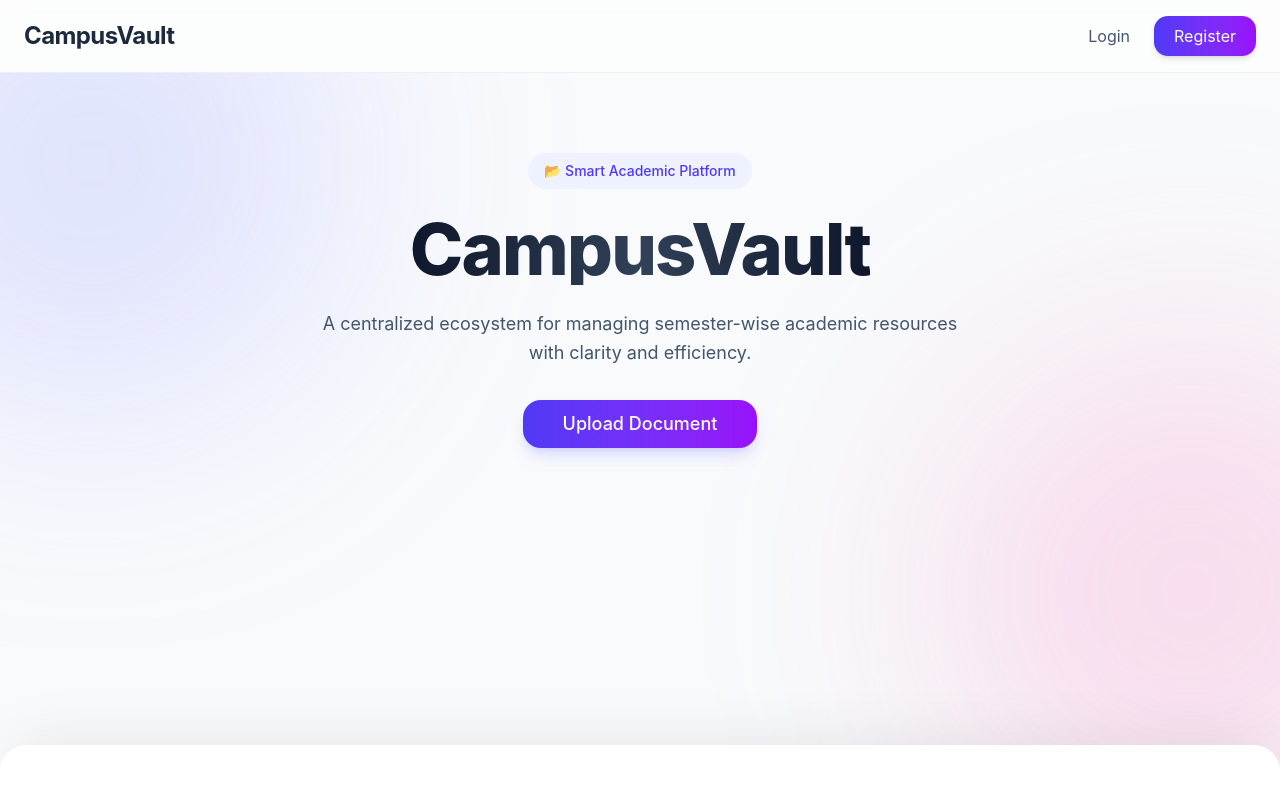
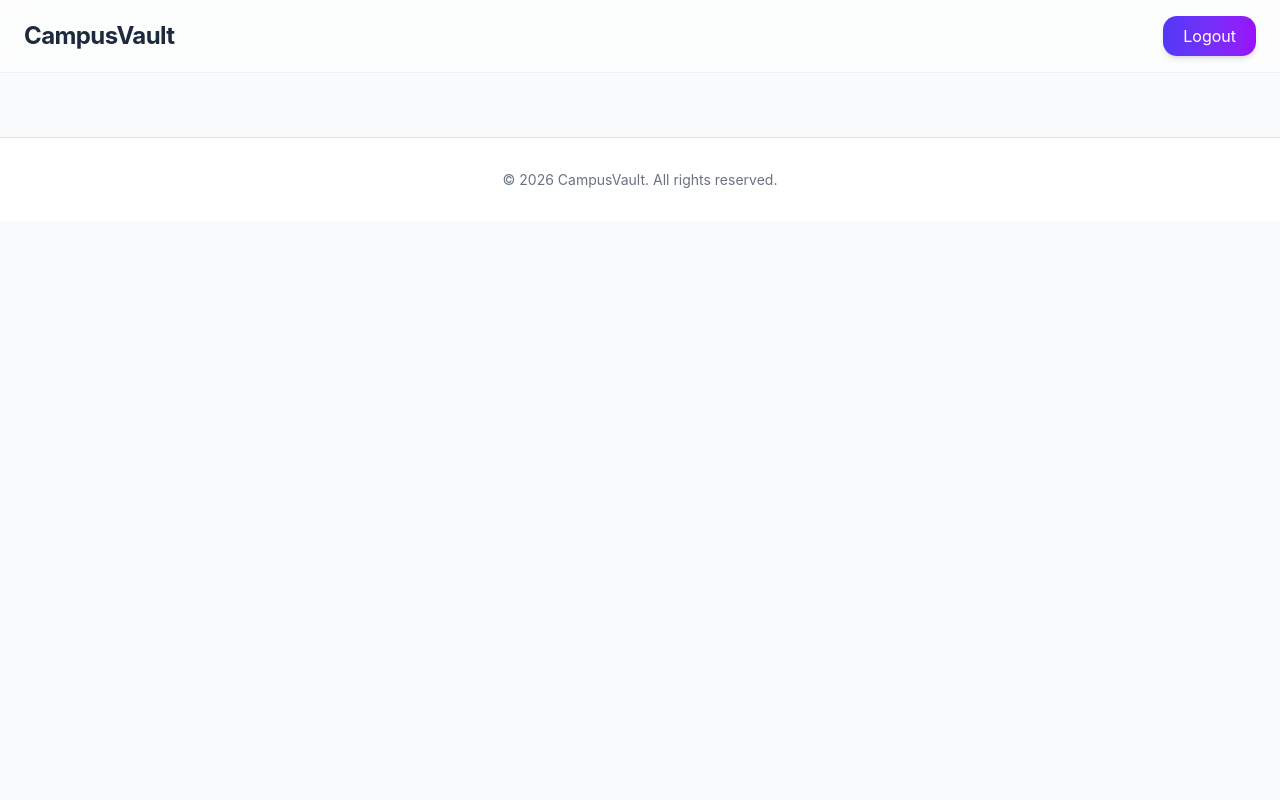
Before and after one commit to moinchhipa/CampusVault, a React app in the folder frontend/: page / in a window 1280 px wide. Shown: the top 800 px of the page. Built offline with nearby package versions, Linux system fonts and the light colour scheme; sample sign-in values are in the browser's storage; the HTML template or start-up script is replaced by a standard one.

Commit message:
created logout funtionality

```diff
--- a/frontend/src/App.jsx
+++ b/frontend/src/App.jsx
@@ -27,7 +27,7 @@ function App() {
           }}
         />
         <Routes>
-          <Route path="/" element={<Home />} />
+          <Route path="/home" element={<Home />} />
           <Route path="/register" element={<Register />} />
           <Route path="/login" element={<Login />} />
           <Route
--- a/frontend/src/components/Navbar.jsx
+++ b/frontend/src/components/Navbar.jsx
@@ -1,6 +1,23 @@
-import { Link } from "react-router-dom";
+import { Link, useNavigate, useLocation } from "react-router-dom";
+import { useState, useEffect } from "react";
 
 const Navbar = () => {
+  const navigate = useNavigate();
+  const location = useLocation();
+
+  const [token, setToken] = useState(localStorage.getItem("token"));
+
+  // Re-check token whenever route changes
+  useEffect(() => {
+    setToken(localStorage.getItem("token"));
+  }, [location]);
+
+  const handleLogout = () => {
+    localStorage.removeItem("token");
+    setToken(null);
+    navigate("/login");
+  };
+
   return (
     <nav className="sticky top-0 z-50
                     bg-white/50 backdrop-blur-md
@@ -17,7 +34,8 @@ const Navbar = () => {
 
         {/* Right Side */}
         <div className="flex items-center gap-6">
-
+          {!token ? (
+            <>
               <Link
                 to="/login"
                 className="text-slate-600 hover:text-slate-900 transition-colors duration-200"
@@ -28,14 +46,26 @@ const Navbar = () => {
               <Link
                 to="/register"
                 className="px-5 py-2 rounded-xl
-                     bg-linear-to-r from-indigo-600 to-purple-600
+                bg-gradient-to-r from-indigo-600 to-purple-600
                 text-white shadow-md
                 hover:shadow-lg
                 transition-all duration-300 hover:-translate-y-0.5"
               >
                 Register
               </Link>
-
+            </>
+          ) : (
+            <button
+              onClick={handleLogout}
+              className="px-5 py-2 rounded-xl
+                bg-gradient-to-r from-indigo-600 to-purple-600
+                text-white shadow-md cursor-pointer
+                hover:shadow-lg
+                transition-all duration-300 hover:-translate-y-0.5"
+            >
+              Logout
+            </button>
+          )}
         </div>
       </div>
     </nav>
--- a/frontend/src/components/UploadForm.jsx
+++ b/frontend/src/components/UploadForm.jsx
@@ -91,25 +91,28 @@ const UploadForm = () => {
         materialType: "",
         file: null,
       });
+      navigate("/home");
     } catch (error) {
       console.log(error);
       toast.error(error.response?.data?.message || "Upload failed");
     }
   };
   return (
-   <div className="min-h-screen flex items-center justify-center
+    <div
+      className="min-h-screen flex items-center justify-center
                 bg-linear-to-br from-white via-slate-50 to-slate-100
-                p-6 relative overflow-hidden">
-
+                p-6 relative overflow-hidden"
+    >
       {/* Soft ambient background */}
       <div className="absolute -top-32 -left-32 w-96 h-96 bg-indigo-400/10 rounded-full blur-3xl"></div>
       <div className="absolute bottom-0 right-0 w-96 h-96 bg-purple-400/10 rounded-full blur-3xl"></div>
 
-  <Card className="w-full max-w-2xl
+      <Card
+        className="w-full max-w-2xl
                    bg-white/80 backdrop-blur-md
                    border border-slate-200
-                   shadow-xl rounded-2xl relative z-10">
-
+                   shadow-xl rounded-2xl relative z-10"
+      >
         {/* Back Button */}
         <Button
           variant="ghost"
@@ -130,7 +133,6 @@ const UploadForm = () => {
 
         <CardContent>
           <form onSubmit={handleSubmit} className="space-y-6">
-
             {/* Title */}
             <div className="space-y-2">
               <Label className="text-slate-700">Title of PDF</Label>
@@ -149,7 +151,6 @@ const UploadForm = () => {
 
             {/* Dropdown Grid */}
             <div className="grid grid-cols-1 md:grid-cols-2 gap-5">
-
               {/* Department */}
               <div className="space-y-2">
                 <Label className="text-slate-700">Department</Label>
@@ -159,10 +160,12 @@ const UploadForm = () => {
                     handleChange({ target: { name: "department", value } })
                   }
                 >
-              <SelectTrigger className="h-11 rounded-lg border-slate-200 focus-visible:ring-2
+                  <SelectTrigger
+                    className="h-11 rounded-lg border-slate-200 focus-visible:ring-2
            focus-visible:ring-indigo-500/50
            focus-visible:border-indigo-500
-           focus-visible:outline-none">
+           focus-visible:outline-none"
+                  >
                     <SelectValue placeholder="Select Department" />
                   </SelectTrigger>
                   <SelectContent>
@@ -185,10 +188,12 @@ const UploadForm = () => {
                     handleChange({ target: { name: "semester", value } })
                   }
                 >
-              <SelectTrigger className="h-11 rounded-lg border-slate-200 focus-visible:ring-2
+                  <SelectTrigger
+                    className="h-11 rounded-lg border-slate-200 focus-visible:ring-2
            focus-visible:ring-indigo-500/50
            focus-visible:border-indigo-500
-           focus-visible:outline-none">
+           focus-visible:outline-none"
+                  >
                     <SelectValue placeholder="Select Semester" />
                   </SelectTrigger>
                   <SelectContent>
@@ -229,21 +234,24 @@ const UploadForm = () => {
                     handleChange({ target: { name: "materialType", value } })
                   }
                 >
-              <SelectTrigger className="h-11 rounded-lg border-slate-200 focus-visible:ring-2
+                  <SelectTrigger
+                    className="h-11 rounded-lg border-slate-200 focus-visible:ring-2
            focus-visible:ring-indigo-500/50
            focus-visible:border-indigo-500
-           focus-visible:outline-none">
+           focus-visible:outline-none"
+                  >
                     <SelectValue placeholder="Material Type" />
                   </SelectTrigger>
                   <SelectContent>
                     <SelectItem value="Notes">Notes</SelectItem>
                     <SelectItem value="Assignment">Assignment</SelectItem>
-                <SelectItem value="Question Paper">Question Paper</SelectItem>
+                    <SelectItem value="Question Paper">
+                      Question Paper
+                    </SelectItem>
                     <SelectItem value="Lab Manual">Lab Manual</SelectItem>
                   </SelectContent>
                 </Select>
               </div>
-
             </div>
 
             {/* File Upload */}
@@ -275,7 +283,6 @@ const UploadForm = () => {
             >
               Upload Document
             </Button>
-
           </form>
         </CardContent>
       </Card>
```
Lines whose indentation alone changed are shown as unchanged.
